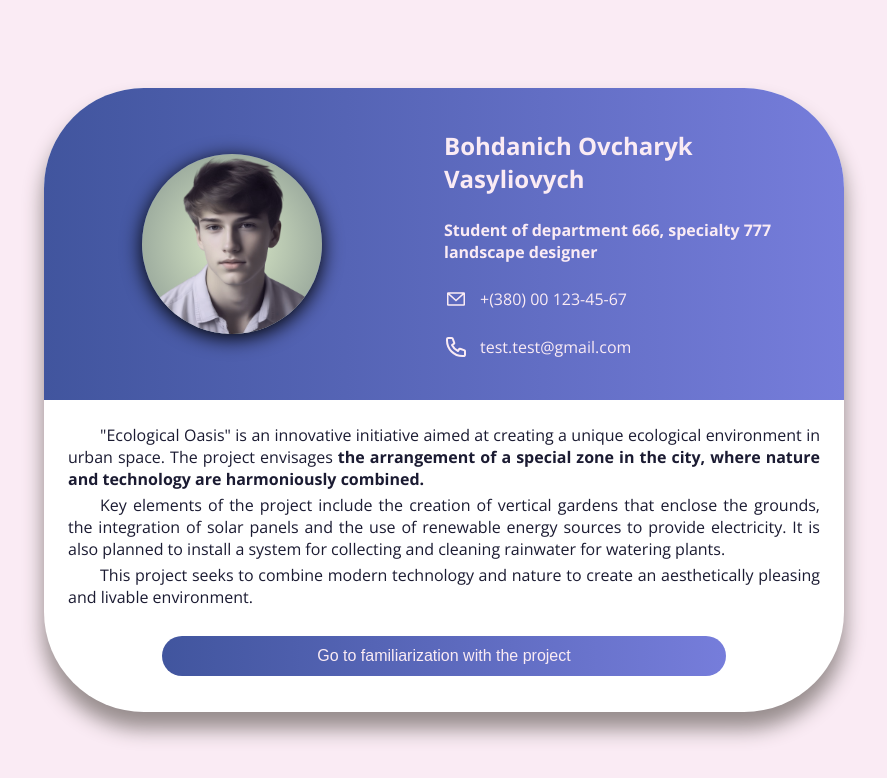
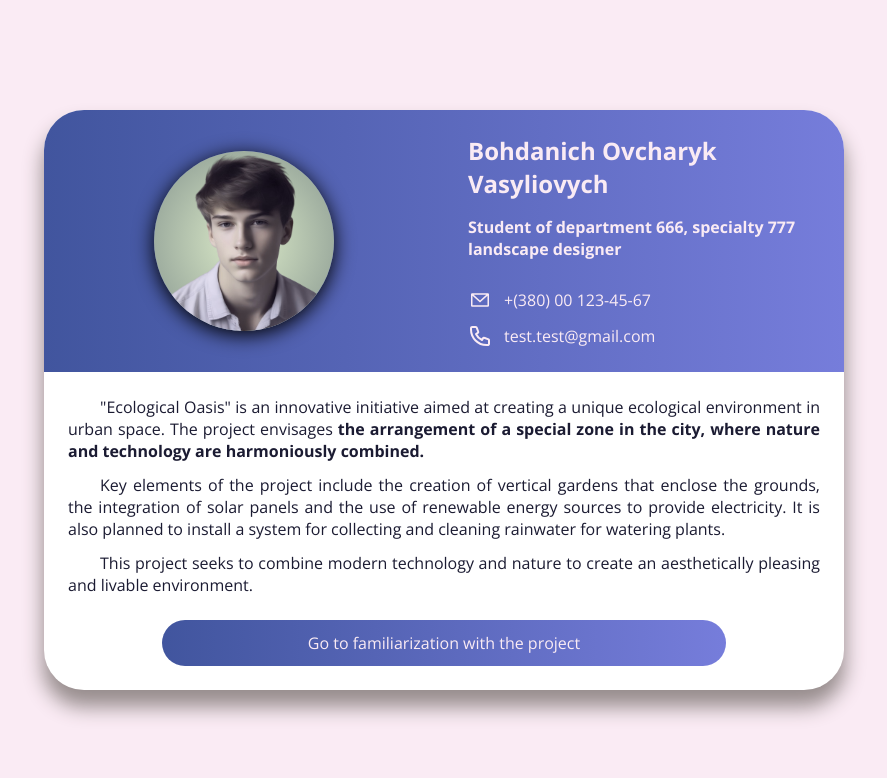
Before and after one commit to Euphoriaerika/card-project-site, a plain HTML site: page index.html in a window 1280 px wide. Shown: the whole page, without its empty margins (196-1083 px from the left). Drawn offline with nearby package versions, Linux system fonts and the light colour scheme.

Commit message:
refactor: removed unnecessary markup and updated styles

```diff
--- a/index.html
+++ b/index.html
@@ -8,33 +8,28 @@
       content="Stepan Olenko is a student of landscape architecture. Welcome to my personal website."
     />
     <title>About me</title>
-    <link
-      href="https://fonts.googleapis.com/css2?family=Open+Sans:wght@400;700;800&display=swap"
-      rel="stylesheet"
-    />
     <link href="./style.css" rel="stylesheet" />
   </head>
   <body>
     <main>
       <section class="top-s">
-        <div class="left-top">
+        <div class="top-s-l">
           <img src="./assets/user-photo.png" />
         </div>
-        <div class="right-top">
+        <div class="top-s-r">
           <h2>Bohdanich Ovcharyk Vasyliovych</h2>
           <h4>Student of department 666, specialty 777 landscape designer</h4>
-          <div>
-            <img src="./assets/email.svg" />
-            <p>+(380) 00 123-45-67</p>
-          </div>
-          <div>
-            <img src="./assets/phone.svg" />
-            <p>test.test@gmail.com</p>
+          <div id="contacts">
+            <p>
+              <img width="24px" src="./assets/email.svg" /> +(380) 00 123-45-67
+            </p>
+            <p>
+              <img width="24px" src="./assets/phone.svg" /> test.test@gmail.com
+            </p>
           </div>
         </div>
       </section>
       <section class="bottom-s">
-        <div>
         <p>
           "Ecological Oasis" is an innovative initiative aimed at creating a
           unique ecological environment in urban space. The project envisages
@@ -45,17 +40,17 @@
         </p>
         <p>
           Key elements of the project include the creation of vertical gardens
-            that enclose the grounds, the integration of solar panels and the
-            use of renewable energy sources to provide electricity. It is also
-            planned to install a system for collecting and cleaning rainwater
-            for watering plants.
+          that enclose the grounds, the integration of solar panels and the use
+          of renewable energy sources to provide electricity. It is also planned
+          to install a system for collecting and cleaning rainwater for watering
+          plants.
         </p>
         <p>
           This project seeks to combine modern technology and nature to create
           an aesthetically pleasing and livable environment.
         </p>
-        </div>
-        <a href="#"><button>Go to familiarization with the project</button></a>
+
+        <a href="#">Go to familiarization with the project</a>
       </section>
     </main>
   </body>
--- a/style.css
+++ b/style.css
@@ -1,125 +1,117 @@
-h2,
-h4,
-p {
+@import url("https://fonts.googleapis.com/css2?family=Open+Sans:ital,wght@0,300..800;1,300..800&family=Roboto:ital,wght@0,100;0,300;0,400;0,500;0,700;0,900;1,100;1,300;1,400;1,500;1,700;1,900&display=swap");
+:root {
+  --first-color: #faebf4;
+  --second-color: #ffffff;
+  --third-color: #767ddb;
+  --fourth-color: #41559e;
+  --shadow-color: #978d8d;
+}
+
+* {
+  box-sizing: border-box;
   margin: 0;
 }
 
-p {
-  text-align: justify;
-}
+body {
+  background-color: var(--first-color);
+  font-family: "Open Sans", sans-serif;
+  color: #1b1b32;
 
-body {
-  background-color: #faebf4;
-  color: #1b1b32;
-  font-family: "Open Sans", sans-serif;
-  margin: 0;
   display: flex;
-  align-items: center;
-  justify-content: center;
-  height: 100vh;
-  box-sizing: border-box;
+  min-height: 100vh;
+  padding: 20px;
 }
 
 main {
-  background-color: #ffffff;
-  width: 800px;
-  height: 624px;
+  background-color: var(--second-color);
+  max-width: 800px;
   margin: auto;
-  border-radius: 100px;
-  box-shadow: 0px 16px 20px 1px #978d8d;
+
+  border-radius: 40px;
+  box-shadow: 0px 16px 20px 1px var(--shadow-color);
 }
 
 .top-s {
-  background: linear-gradient(90deg, #41559e 0%, #767ddb 100%);
-  color: #faebf4;
-  display: flex;
-  height: 50%;
-  border-radius: 100px 100px 0px 0px;
+  background: linear-gradient(
+    90deg,
+    var(--fourth-color) 0%,
+    var(--third-color) 100%
+  );
+  color: var(--first-color);
+
+  display: grid;
+  grid-template-columns: 1fr 1fr;
+  border-radius: 40px 40px 0px 0px;
 }
 
-.top-s .left-top,
-.right-top {
+.top-s .top-s-l,
+.top-s-r {
   display: flex;
-  align-items: center;
-  justify-content: center;
-  flex: 1;
+  margin: auto;
+  padding: 24px;
 }
 
-.left-top img {
+.top-s-l img {
   background: radial-gradient(circle, #cad9bd 22%, #85948e 100%);
   width: 180px;
   height: 180px;
+
   object-fit: cover;
+
   border-radius: 50%;
   box-shadow: 0px 4px 20px 0.1px black;
 }
 
-.right-top {
+.top-s-r {
   flex-direction: column;
-  align-items: start;
-  gap: 24px;
-  padding: 24px;
+  gap: 16px;
 }
 
-.right-top img {
-  width: 24px;
-}
-
-.right-top div {
+.top-s-r p {
   display: flex;
   align-items: center;
-  flex-direction: row;
+
+  margin-top: 12px;
   gap: 12px;
 }
 
 .bottom-s {
   display: flex;
-  height: 50%;
-  padding: 24px;
   flex-direction: column;
   align-items: center;
-  gap: 24px;
+  padding: 24px;
+
+  text-align: justify;
 }
 
-.bottom-s div {
-  display: flex;
-  flex-direction: column;
-  gap: 4px;
+.bottom-s p {
   text-indent: 2em;
+  margin-bottom: 12px;
 }
 
 .bottom-s a {
-  margin-top: auto;
-  margin-bottom: 60px;
+  background: linear-gradient(90deg, #41559e 0%, #767ddb 100%);
+  border-radius: 24px;
+  padding-block: 12px;
+  margin-top: 12px;
   width: 75%;
-}
 
-.bottom-s button {
-  width: 100%;
-  height: 40px;
-  background: linear-gradient(90deg, #41559e 0%, #767ddb 100%);
-  border: 0;
   color: #faebf4;
-  border-radius: 24px;
+  font-size: 16px;
+  text-align: center;
+
+  text-decoration: none;
   cursor: pointer;
-  font-size: 16px;
 }
 
 @media screen and (max-width: 680px) {
-  main {
-    height: 1200px;
-    border-radius: 80px;
-  }
   .top-s {
-    flex-direction: column;
-    padding: 40px;
-    height: auto;
-    border-radius: 80px 80px 0px 0px;
+    grid-template-columns: 1fr;
   }
 }
 
 @media screen and (max-width: 430px) {
-  .bottom-s button {
+  .bottom-s a {
     height: 60px;
   }
 }
```
Lines whose indentation alone changed are shown as unchanged.
